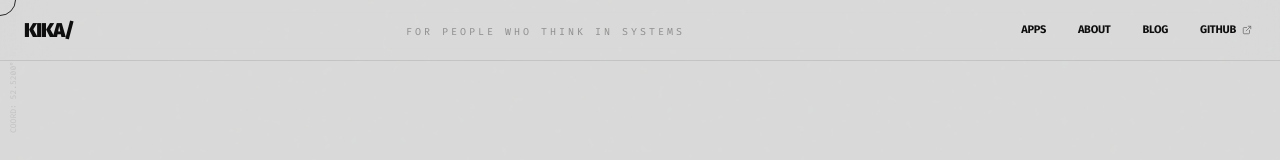
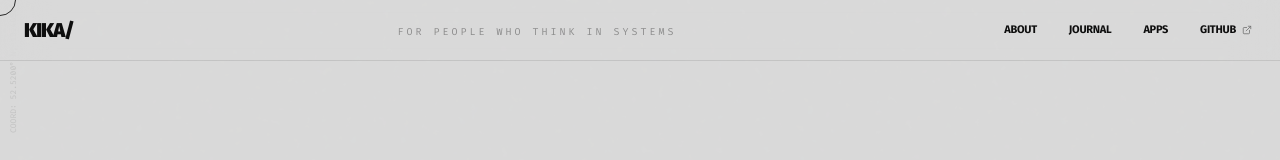
Before and after one commit to aka-kika/akakika, a React (Vite) app: page / in a window 1280 px wide. Shown: the top 160 px of the page. Built offline with nearby package versions, Linux system fonts and the light colour scheme.

Commit message:
Reorder top navigation

```diff
--- a/public/blog/my-workflow-routing.html
+++ b/public/blog/my-workflow-routing.html
@@ -165,9 +165,9 @@
       <a href="/" class="nav-logo">KIKA/</a>
       <div class="nav-system">FOR PEOPLE WHO THINK IN SYSTEMS</div>
       <div class="nav-links">
+        <a href="/about">ABOUT</a>
+        <a href="/blog">JOURNAL</a>
         <a href="/apps">APPS</a>
-        <a href="/about">ABOUT</a>
-        <a href="/blog">BLOG</a>
         <a href="https://github.com/dot-RealityTest" target="_blank" rel="noopener noreferrer" class="nav-external">
           GITHUB
           <svg viewBox="0 0 24 24" fill="none" stroke="currentColor" stroke-width="2" stroke-linecap="round" stroke-linejoin="round" aria-hidden="true"><path d="M7 17L17 7"/><path d="M7 7h10v10"/></svg>
--- a/public/blog/why-i-built-lapapi.html
+++ b/public/blog/why-i-built-lapapi.html
@@ -171,9 +171,9 @@
       <a href="/" class="nav-logo">KIKA/</a>
       <div class="nav-system">FOR PEOPLE WHO THINK IN SYSTEMS</div>
       <div class="nav-links">
+        <a href="/about">ABOUT</a>
+        <a href="/blog">JOURNAL</a>
         <a href="/apps">APPS</a>
-        <a href="/about">ABOUT</a>
-        <a href="/blog">BLOG</a>
         <a href="https://github.com/dot-RealityTest" target="_blank" rel="noopener noreferrer" class="nav-external">
           GITHUB
           <svg viewBox="0 0 24 24" fill="none" stroke="currentColor" stroke-width="2" stroke-linecap="round" stroke-linejoin="round" aria-hidden="true"><path d="M7 17L17 7"/><path d="M7 7h10v10"/></svg>
--- a/public/blog/why-i-pay-for-cursor.html
+++ b/public/blog/why-i-pay-for-cursor.html
@@ -155,9 +155,9 @@
       <a href="/" class="nav-logo">KIKA/</a>
       <div class="nav-system">FOR PEOPLE WHO THINK IN SYSTEMS</div>
       <div class="nav-links">
+        <a href="/about">ABOUT</a>
+        <a href="/blog">JOURNAL</a>
         <a href="/apps">APPS</a>
-        <a href="/about">ABOUT</a>
-        <a href="/blog">BLOG</a>
         <a href="https://github.com/dot-RealityTest" target="_blank" rel="noopener noreferrer" class="nav-external">
           GITHUB
           <svg viewBox="0 0 24 24" fill="none" stroke="currentColor" stroke-width="2" stroke-linecap="round" stroke-linejoin="round" aria-hidden="true"><path d="M7 17L17 7"/><path d="M7 7h10v10"/></svg>
--- a/src/App.tsx
+++ b/src/App.tsx
@@ -2110,19 +2110,19 @@ export default function App() {
 
         <div className="flex items-center gap-6 text-[11px] font-bold tracking-tight">
           <NavLink
-            label="APPS"
-            isActive={view === "apps"}
-            onClick={() => navigateTo("apps")}
-          />
-          <NavLink
             label="ABOUT"
             isActive={view === "about"}
             onClick={() => navigateTo("about")}
           />
           <NavLink
-            label="BLOG"
+            label="JOURNAL"
             isActive={view === "blog"}
             onClick={() => navigateTo("blog")}
+          />
+          <NavLink
+            label="APPS"
+            isActive={view === "apps"}
+            onClick={() => navigateTo("apps")}
           />
           <NavLink
             label="GITHUB"
@@ -2702,7 +2702,7 @@ export default function App() {
 
               <div className="flex flex-col md:flex-row justify-between items-baseline mb-12 gap-4">
                 <div>
-                  <h2 className="font-display text-6xl italic">BLOG/</h2>
+                  <h2 className="font-display text-6xl italic">JOURNAL/</h2>
                   <p className="text-[10px] font-mono text-muted uppercase tracking-[0.4em] mt-3">ALL POSTS / FULL ARCHIVE</p>
                 </div>
                 <span className="text-[10px] font-mono text-muted uppercase tracking-[0.4em]">TOTAL POSTS: {BLOG_POSTS.length}</span>
--- a/templates/blog-post-template.html
+++ b/templates/blog-post-template.html
@@ -187,9 +187,9 @@
       <a href="/" class="nav-logo">KIKA/</a>
       <div class="nav-system">FOR PEOPLE WHO THINK IN SYSTEMS</div>
       <div class="nav-links">
+        <a href="/about">ABOUT</a>
+        <a href="/blog">JOURNAL</a>
         <a href="/apps">APPS</a>
-        <a href="/about">ABOUT</a>
-        <a href="/blog">BLOG</a>
         <a href="https://github.com/dot-RealityTest" target="_blank" rel="noopener noreferrer" class="nav-external">
           GITHUB
           <svg viewBox="0 0 24 24" fill="none" stroke="currentColor" stroke-width="2" stroke-linecap="round" stroke-linejoin="round" aria-hidden="true"><path d="M7 17L17 7"/><path d="M7 7h10v10"/></svg>
```
